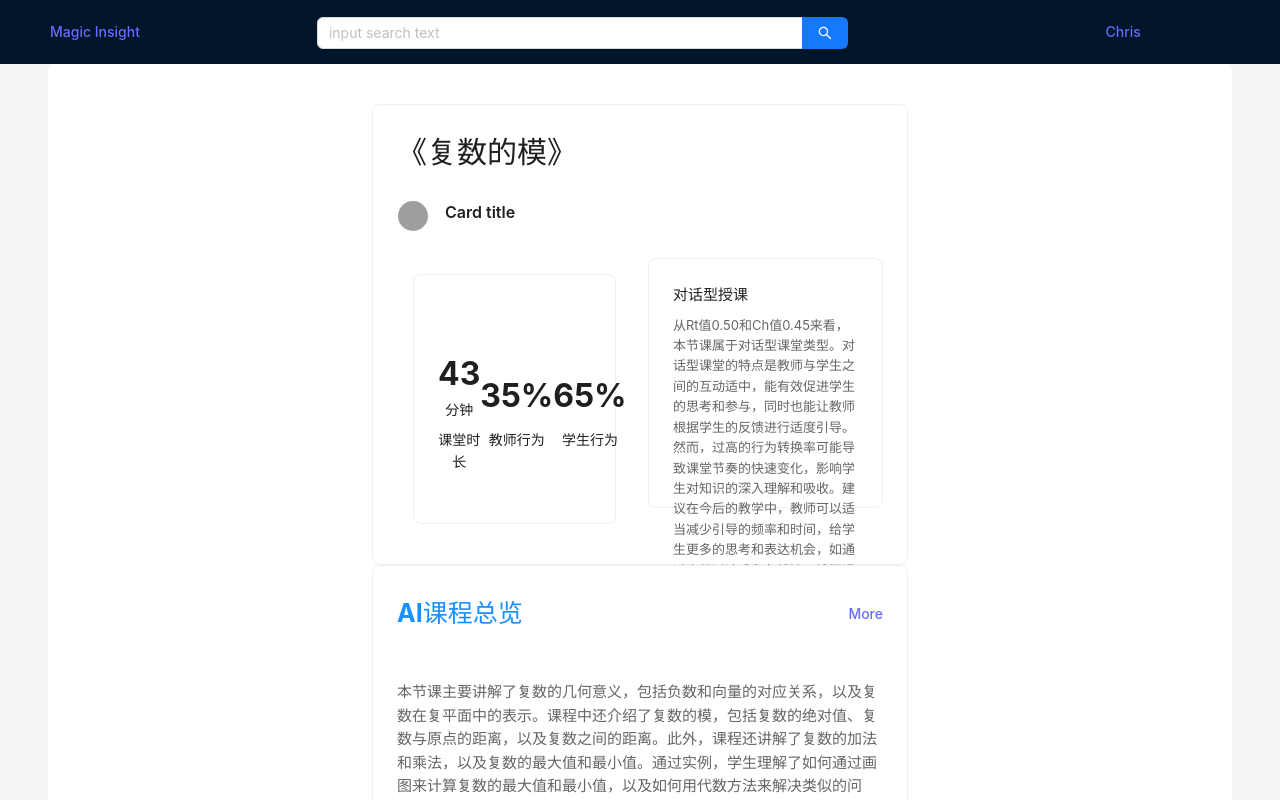
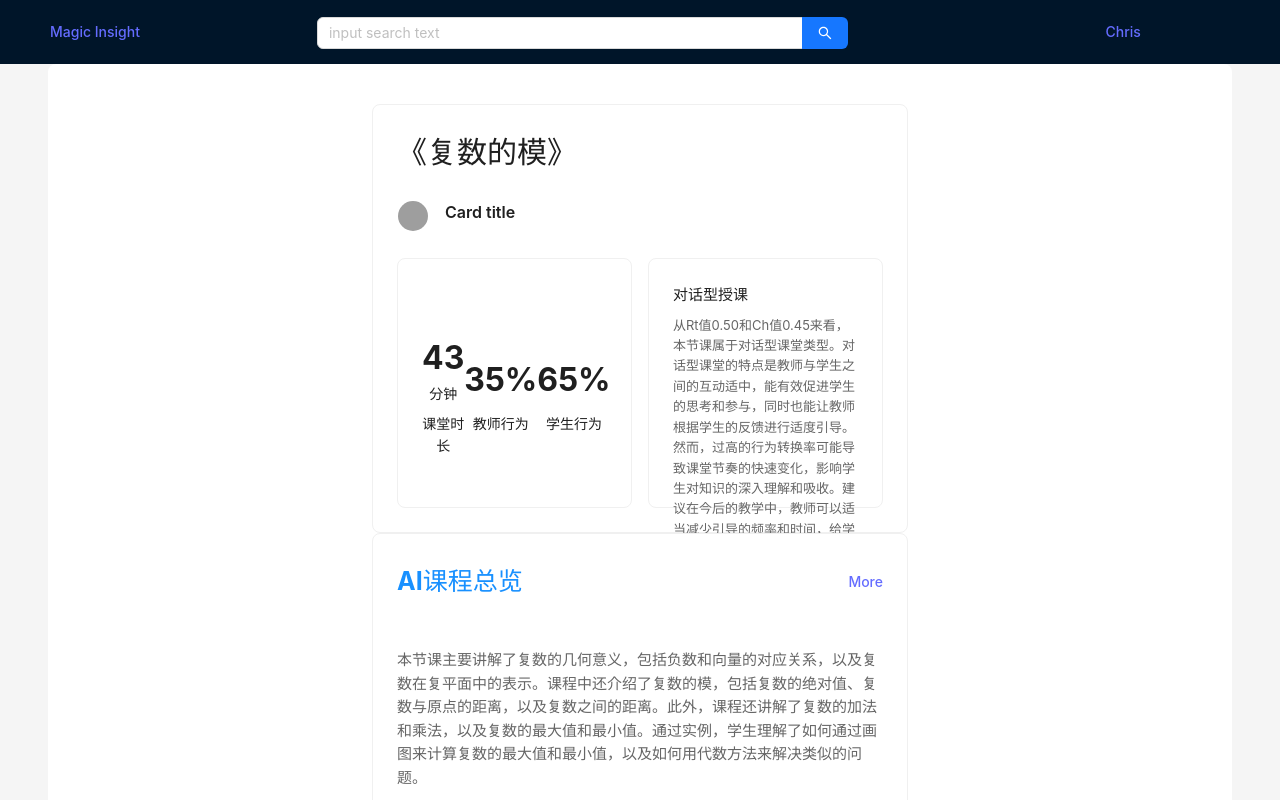
Before and after one commit to D15190304050/magic-insight-ui, a React (Vite) app: page / in a window 1280 px wide. Shown: the top 800 px of the page. Built offline with nearby package versions, Linux system fonts and the light colour scheme; no server answers; grey boxes are pictures that could not be loaded.

Commit message:
useful charts.

```diff
--- a/src/Components/Home/index.tsx
+++ b/src/Components/Home/index.tsx
@@ -17,7 +17,7 @@ const Home: React.FC = () => {
                 </div>
             <Row gutter={16}>
                 <Col span={12}>
-                    <Card style={{  borderRadius: '8px', height: '250px',margin: '16px'}}>
+                    <Card style={{  borderRadius: '8px', height: '250px'}}>
                         <div style={{ display: 'flex', justifyContent: 'space-between', alignItems: 'center',marginTop: '50px' }}>
                             <div>
                                 <span style={{ fontSize: '32px', fontWeight: 'bold' }}>43</span> 分钟
```
